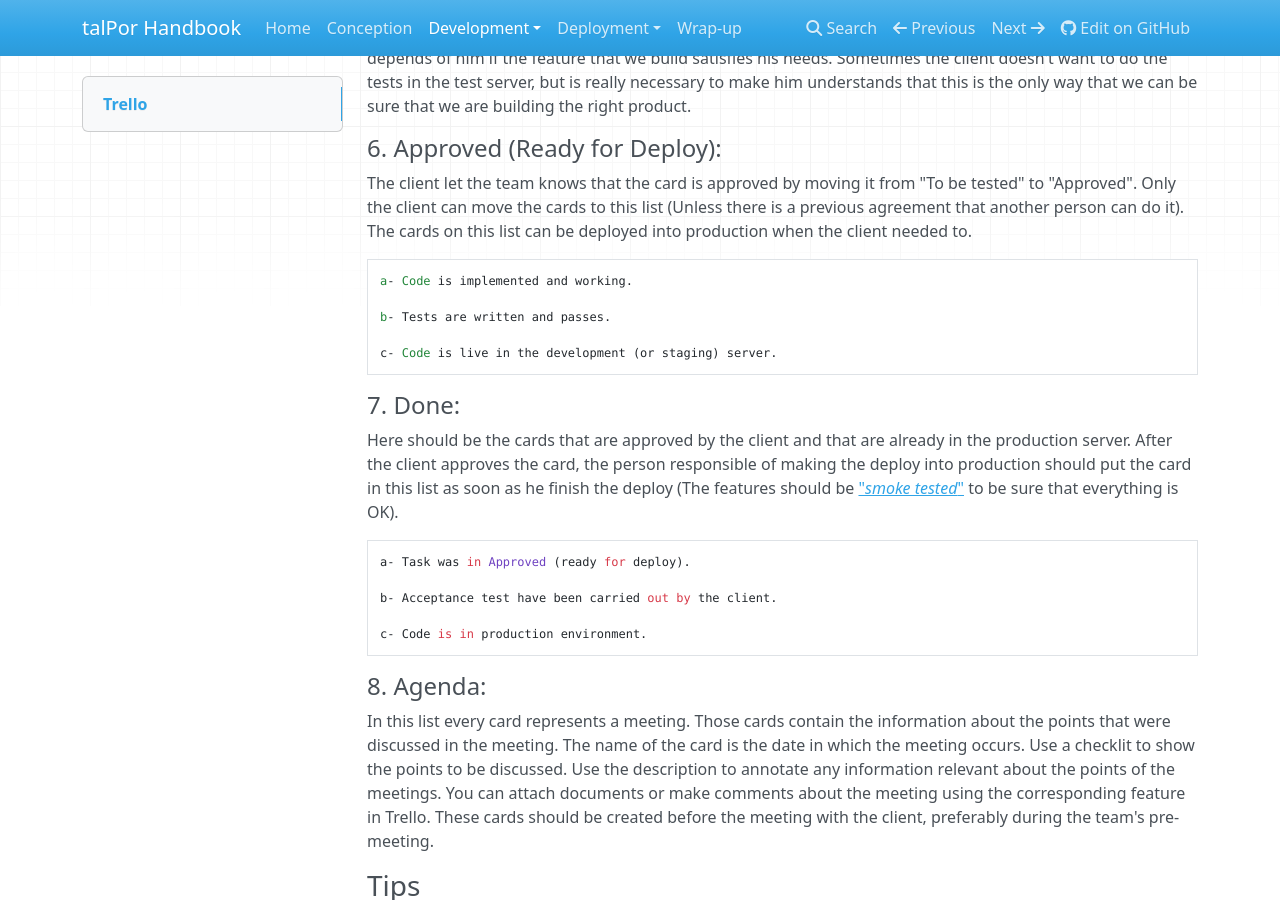
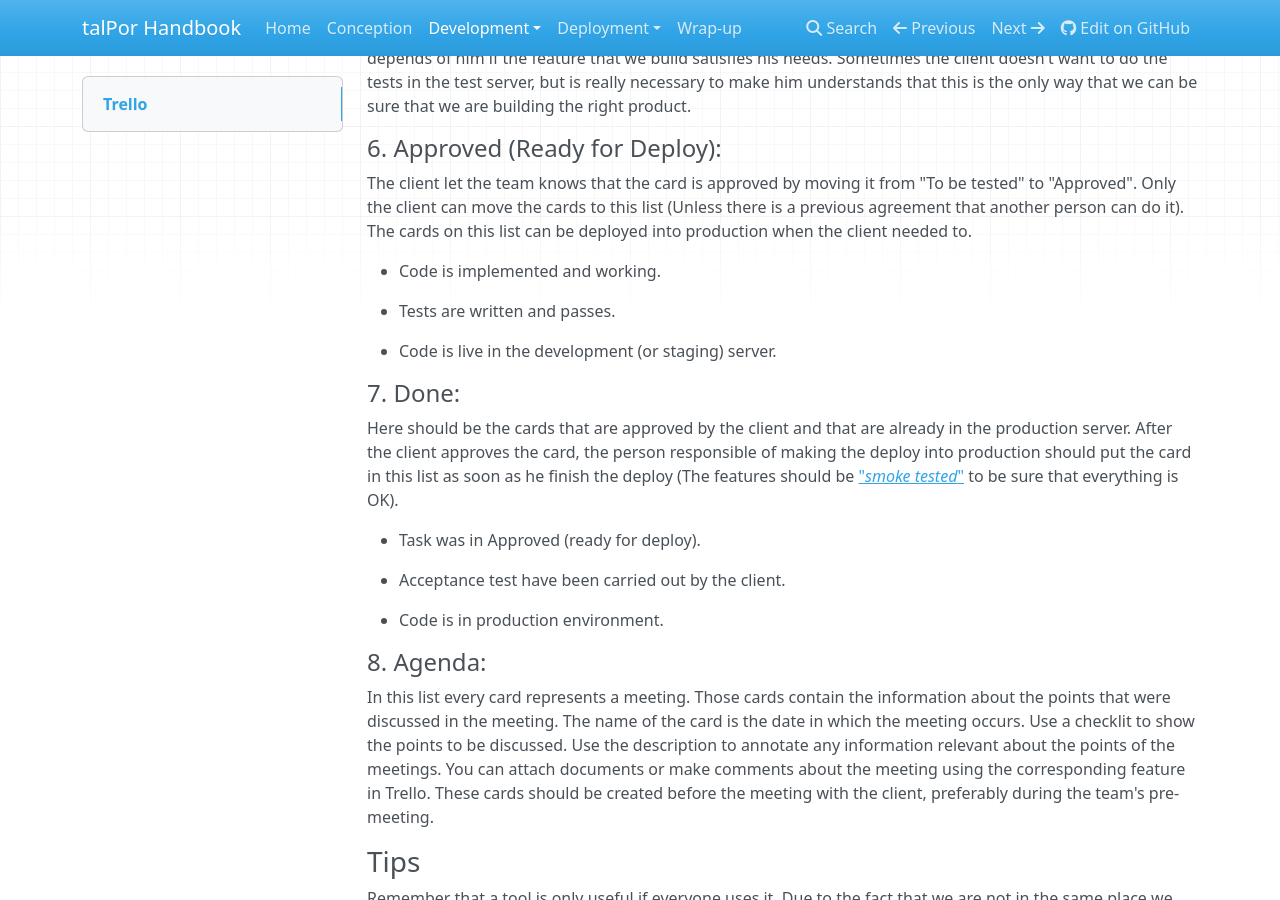
Before and after one commit to talpor/talpor-dev-handbook, an MkDocs documentation site: the page built from docs/development/methodology/trello.md, in a window 1280 px wide and 900 px high, scrolled down 1489 px. Built offline with MkDocs 1.6.1, drawn with Linux system fonts in a browser that asks for light colours; nearby versions of some CDN libraries; old or Windows-style settings are respelled for this version of MkDocs.

Commit message:
Awkward numbering to bullets

```diff
--- a/docs/development/methodology/trello.md
+++ b/docs/development/methodology/trello.md
@@ -51,20 +51,20 @@ This tests are known as "Acceptance Tests", the client is the only one who knows
 #### 6. **Approved (Ready for Deploy):**
 The client let the team knows that the card is approved by moving it from "To be tested" to "Approved". Only the client can move the cards to this list (Unless there is a previous agreement that another person can do it). The cards on this list can be deployed into production when the client needed to.
 
-    a- Code is implemented and working.
+- Code is implemented and working.
 
-    b- Tests are written and passes.
+- Tests are written and passes.
 
-    c- Code is live in the development (or staging) server.
+- Code is live in the development (or staging) server.
 
 #### 7. **Done:**
 Here should be the cards that are approved by the client and that are already in the production server. After the client approves the card, the person responsible of making the deploy into production should put the card in this list as soon as he finish the deploy (The features should be ["*smoke tested*"](https://en.wikipedia.org/wiki/Smoke_testing_(software)) to be sure that everything is OK).
 
-    a- Task was in Approved (ready for deploy).
+- Task was in Approved (ready for deploy).
 
-    b- Acceptance test have been carried out by the client.
+- Acceptance test have been carried out by the client.
 
-    c- Code is in production environment.
+- Code is in production environment.
 
 #### 8. **Agenda:**
 In this list every card represents a meeting. Those cards contain the information about the points that were discussed in the meeting. The name of the card is the date in which the meeting occurs.
```
